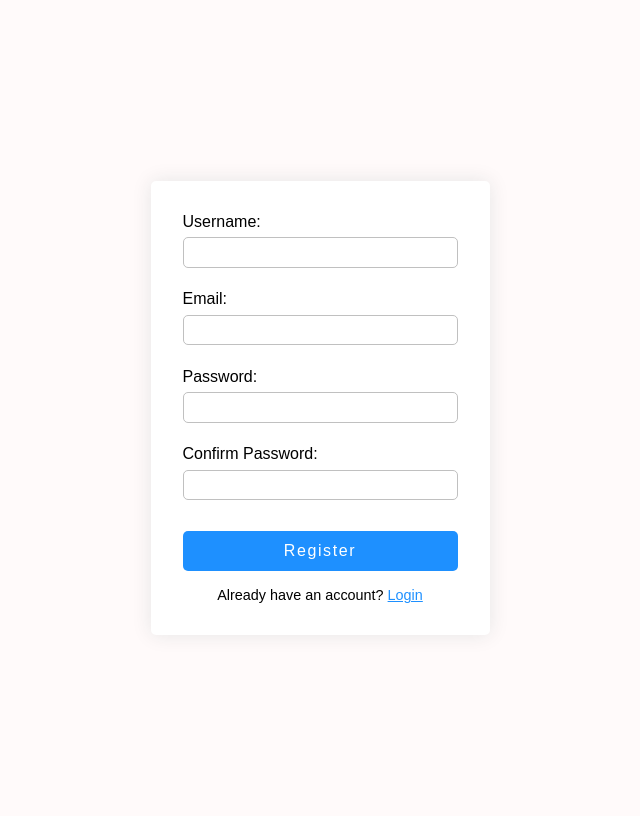
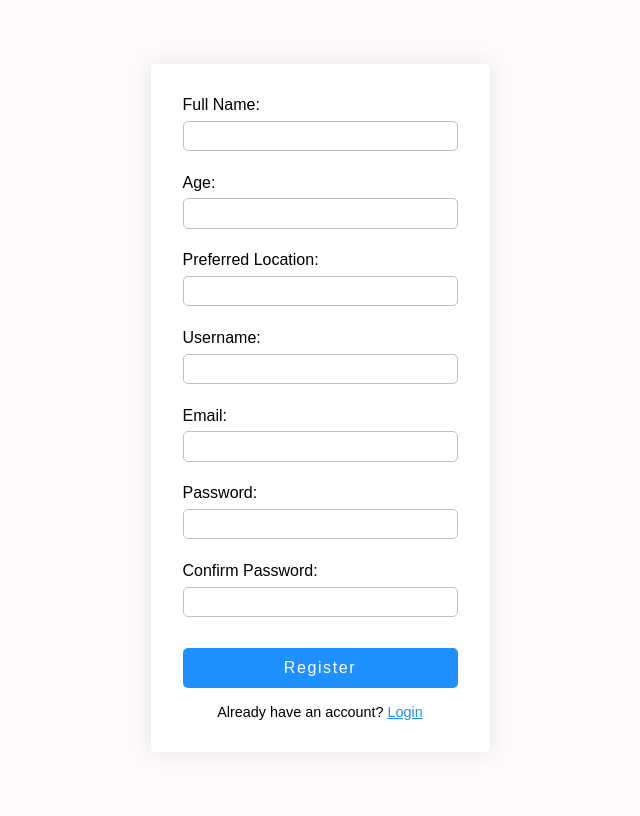
Before and after one commit to DeclanB1/Agile-Web-Development, a Flask app: page /register in a window 1280 px wide. Shown: the whole page, without its empty margins (320-960 px from the left). Run offline with Flask 3, Linux system fonts and the light colour scheme.

Commit message:
Updated Registration View and DB with Full Name, Age & Location

```diff
--- a/src/app.py
+++ b/src/app.py
@@ -106,47 +106,56 @@ def register():
     if request.method == 'GET':
         return render_template('register.html')
 
-    # Store data to variables
+    # Store data from the form
+    username = request.form.get('username')
     password = request.form.get('password')
     confirm_password = request.form.get('confirm-password')
-    username = request.form.get('username')
     email = request.form.get('email')
+    fullname = request.form.get('fullname')  # Retrieve Full Name
+    age = request.form.get('age')  # Retrieve Age
+    preferredlocation = request.form.get('preferredlocation')  # Retrieve Preferred Location
 
-    # Verify data
-    if len(password) < 8:
-        return render_template('register.html', error='Your password must be 8 or more characters')
+    # Validation checks
     if password != confirm_password:
         return render_template('register.html', error='Passwords do not match')
+    if len(password) < 8:
+        return render_template('register.html', error='Password must be at least 8 characters long')
     if not re.match(r'^[a-zA-Z0-9]+$', username):
-        return render_template('register.html', error='Username must only be letters and numbers')
+        return render_template('register.html', error='Username must only contain letters and numbers')
     if not 3 < len(username) < 26:
         return render_template('register.html', error='Username must be between 4 and 25 characters')
 
-    query = 'select username from users where username = :username;'
+    # Check if username already exists
+    query = 'SELECT username FROM users WHERE username = :username;'
     with contextlib.closing(sqlite3.connect(database)) as conn:
         with conn:
             result = conn.execute(query, {'username': username}).fetchone()
     if result:
         return render_template('register.html', error='Username already exists')
 
-    # Create password hash
+    # Hash the password
     pw = PasswordHasher()
     hashed_password = pw.hash(password)
 
-    query = 'insert into users(username, password, email) values (:username, :password, :email);'
+    # Insert the new user data into the database
+    query = 'INSERT INTO users (username, password, email, fullname, age, preferredlocation) VALUES (:username, :password, :email, :fullname, :age, :preferredlocation);'
     params = {
         'username': username,
         'password': hashed_password,
-        'email': email
+        'email': email,
+        'fullname': fullname,
+        'age': age,
+        'preferredlocation': preferredlocation
     }
 
     with contextlib.closing(sqlite3.connect(database)) as conn:
         with conn:
-            result = conn.execute(query, params)
+            conn.execute(query, params)
 
-    # We can log the user in right away since no email verification
-    set_session( username=username, email=email)
-    return redirect('/')
+    # Log the user in right after registration
+    set_session(username=username, email=email)
+    return redirect('/dashboard')
+
 
 @app.route('/team-basketball')
 def team_basketball():
--- a/src/templates/register.html
+++ b/src/templates/register.html
@@ -8,6 +8,18 @@
 </head>
 <body>
     <form id="user-form" class="round-corners" action="/register" method="post">
+        <div class="form-item">
+            <label for="full-name">Full Name:</label>
+            <input id="full-name" class="form-input round-corners" type="text" name="fullname" required>
+        </div>
+        <div class="form-item">
+            <label for="age">Age:</label>
+            <input id="age" class="form-input round-corners" type="number" name="age" required>
+        </div>
+        <div class="form-item">
+            <label for="preferred-location">Preferred Location:</label>
+            <input id="preferred-location" class="form-input round-corners" type="text" name="preferredlocation" required>
+        </div>
         <div class="form-item">
             <label for="register-username">Username:</label>
             <input id="register-username" class="form-input round-corners" type="text" name="username" required>
```
Also changed, not shown: src/create_database.py (+20 -15 lines), src/users.db.
